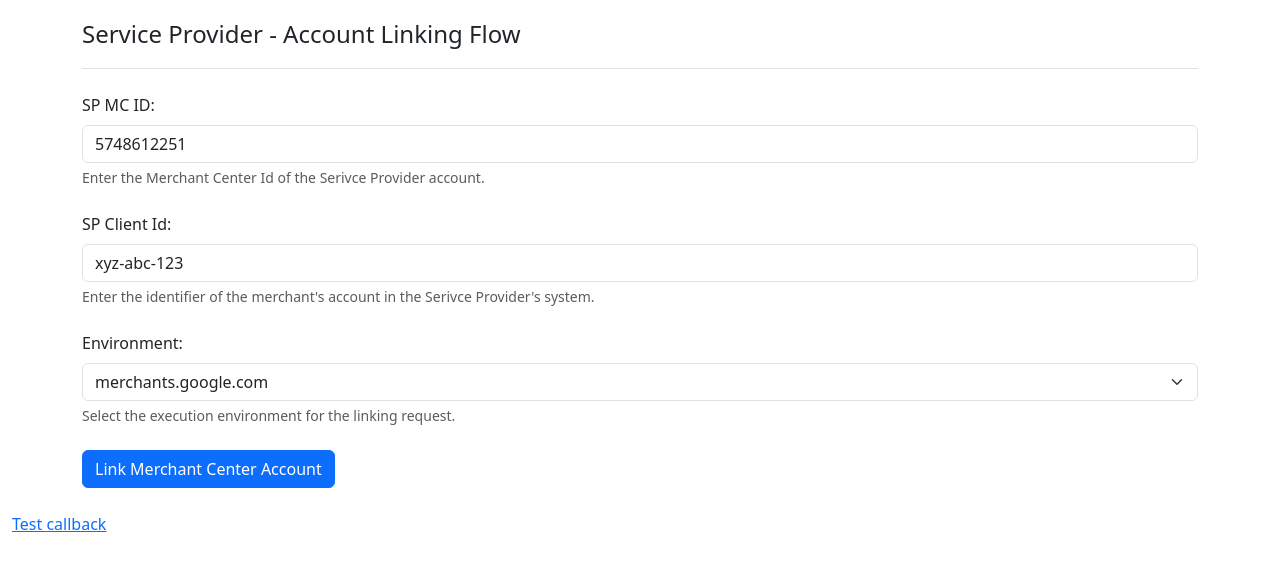
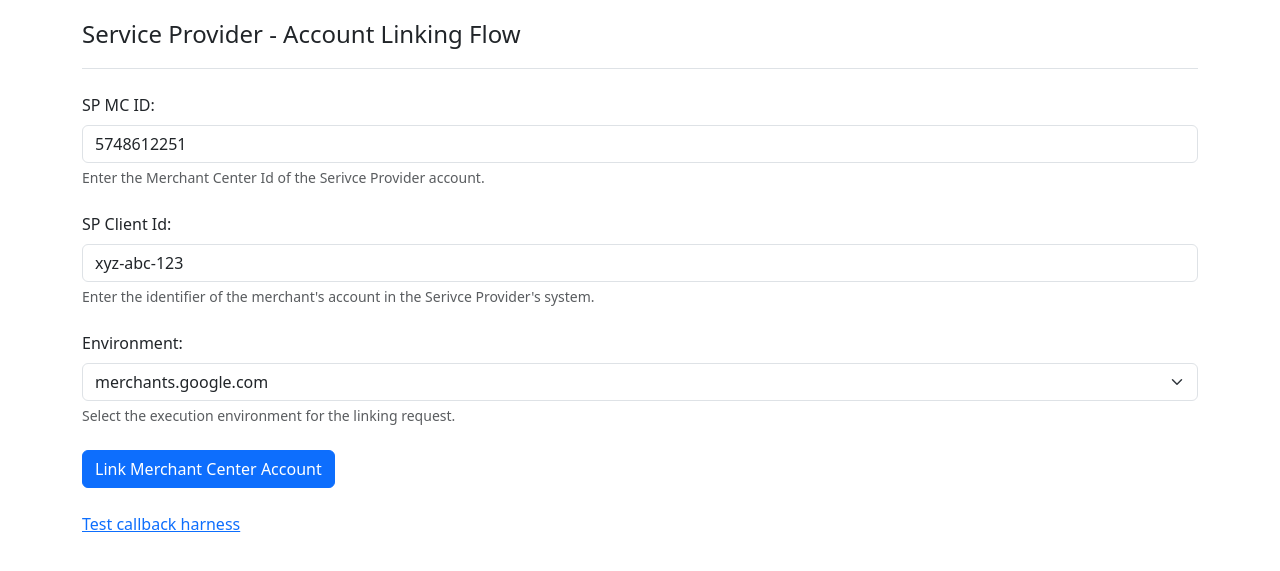
Before and after one commit to dwdii/dwdii.github.io, a Jekyll site: the page sp2/index.html, which Jekyll copies as it is, in a window 1280 px wide. Shown: the top 571 px of the page. Built offline with Jekyll 4.4.1, drawn with Linux system fonts in a browser that asks for light colours.

Commit message:
Replace Test callback link with Test callback harness

```diff
--- a/sp2/index.html
+++ b/sp2/index.html
@@ -51,7 +51,9 @@
 		</div>
 	</fieldset>
 
-	<a href="https://www.dittenhafer.net/sp2/callback.html?status=200&google_merchant_id=9000004310789949&provider_account_id=stripe_mid_6&timestamp=2026-08-05T22%3A03%3A45.660Z&proposal_names=accounts%2F9000004310789949%2Fservices%2F5825924880~9000000071670979">Test callback</a>
+	<div class="container">
+		<a href="https://www.dittenhafer.net/sp2/callback.html?status=200&google_merchant_id=9000004310789949&provider_account_id=stripe_mid_6&timestamp=2026-08-05T22%3A03%3A45.660Z&proposal_names=accounts%2F9000004310789949%2Fservices%2F5825924880~9000000071670979">Test callback harness</a>
+	</div>
 </div>
 </body>
 </html>
```
